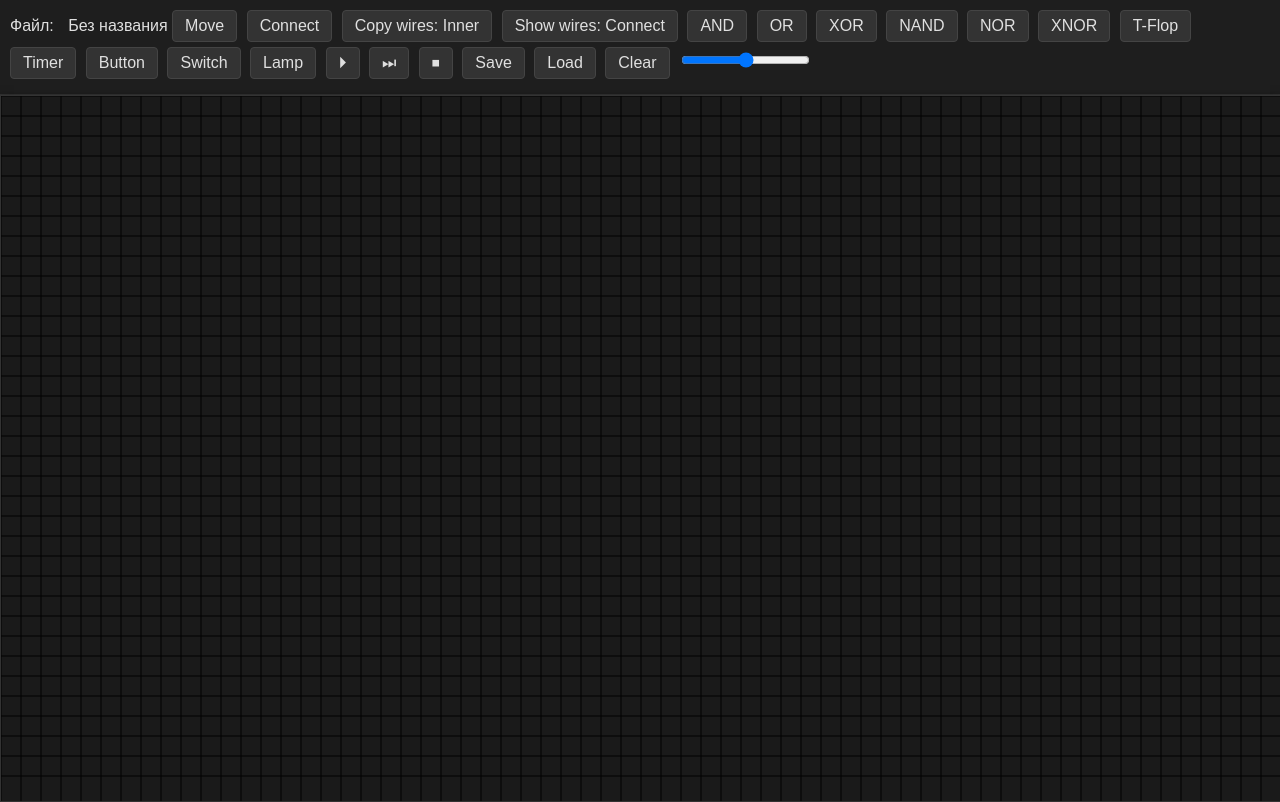
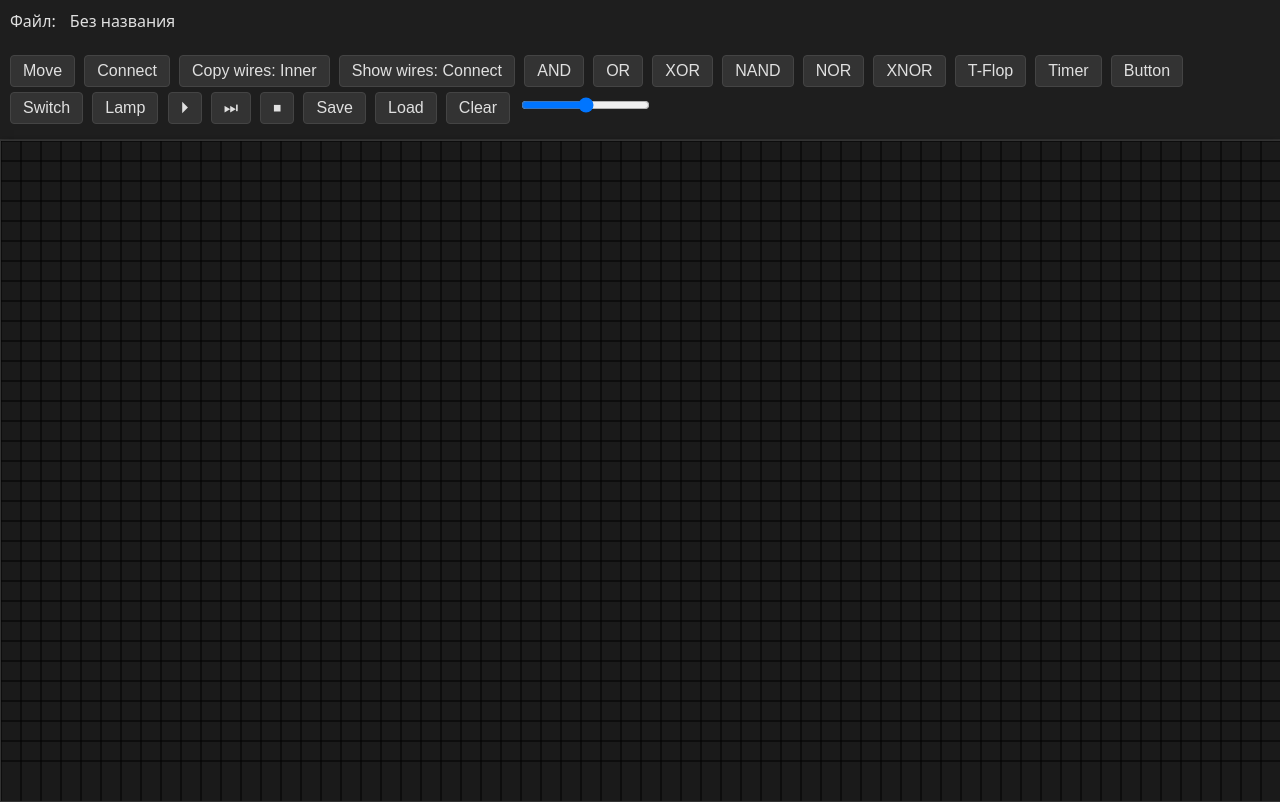
Before and after one commit to C0FFiN-prod/wasm_logic, a website built with Vite: page index.html in a window 1280 px wide. Built offline with nearby package versions, Linux system fonts and the light colour scheme.

Commit message:
Fixed filename display\text jumping

```diff
--- a/index.html
+++ b/index.html
@@ -5,13 +5,12 @@
     <meta charset="UTF-8">
     <title>Логический симулятор</title>
     <link rel="stylesheet" href="style.css">
-    <!-- <script src="https://cdn.jsdelivr.net/npm/typescript@latest/lib/typescriptServices.js"></script>
-    <script src="https://cdnjs.cloudflare.com/ajax/libs/systemjs/6.12.1/system.min.js"></script> -->
 </head>
 
 <body>
+    <div class="tip" id="tip"></div>
     <header id="toolbar">
-        <span>Файл: <span id="filename-display">Без названия</span></span>
+        <div>Файл: <span id="filename-display">Без названия</span></div><br>
         <button id="tool-move" class="tool-button active">Move</button>
         <button id="tool-connect" class="tool-button">Connect</button>
         <button id="copy-wires-mode-btn" class="tool-button">Copy wires: Inner</button>
@@ -38,7 +37,6 @@
     <canvas id="circuit-canvas"></canvas>
 
     <input type="file" id="file-input" style="display:none" />
-    <!-- <script src="js/bundle.js"></script> -->
     <script type="module" src="src/consts.ts"></script>
     <script type="module" src="src/logic.ts"></script>
     <script type="module" src="src/drawing.ts"></script>
--- a/style.css
+++ b/style.css
@@ -1,5 +1,9 @@
+:root {
+    --text: #dfe6f0;
+    --font-family: system-ui, -apple-system, Segoe UI, Roboto, Ubuntu, Cantarell, Noto Sans, Helvetica, Arial;
+}
+
 body {
-    font-family: sans-serif;
     background: #121212;
     color: #e0e0e0;
     margin: 0;
@@ -7,6 +11,8 @@ body {
     user-select: none;
     overflow: hidden;
     height: 100%;
+    font-size: 16px;
+    font-family: var(--font-family);
 }
 
 header {
@@ -51,14 +57,20 @@ header {
     border: 1px solid #333;
     box-shadow: 0 2px 8px rgba(0, 0, 0, 0.5);
 }
+
 #filename-display {
+    display: inline-block;
     margin-left: 10px;
     cursor: pointer;
     font-size: 16px;
     color: #e0e0e0;
+    padding: 0;
+    margin-bottom: 1px;
+    font-family: var(--font-family);
 }
 
 #filename-input {
+    display: inline-block;
     margin-left: 10px;
     font-size: 16px;
     background: transparent;
@@ -67,4 +79,5 @@ header {
     border-bottom: 1px dotted #aaa;
     outline: none;
     padding: 0;
+    font-family: var(--font-family);
 }
```
